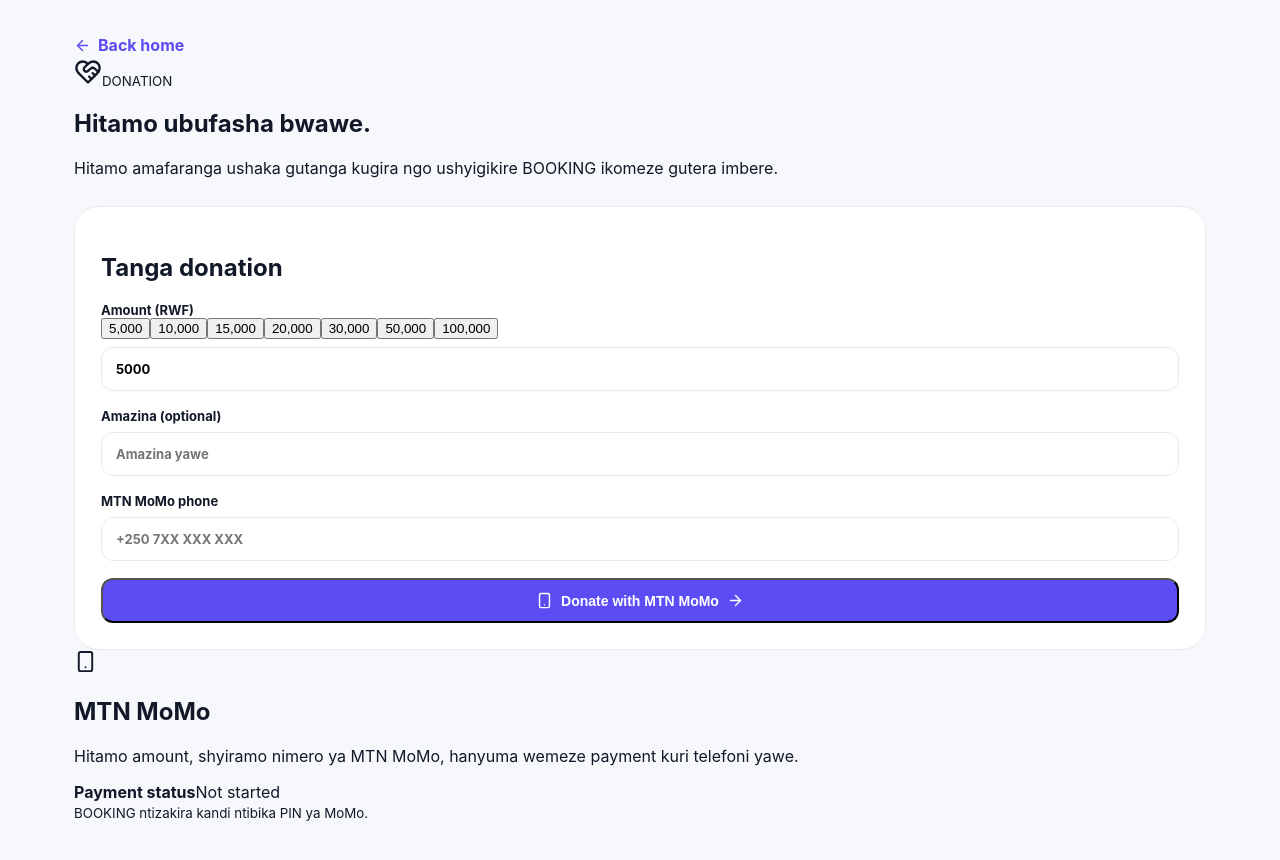
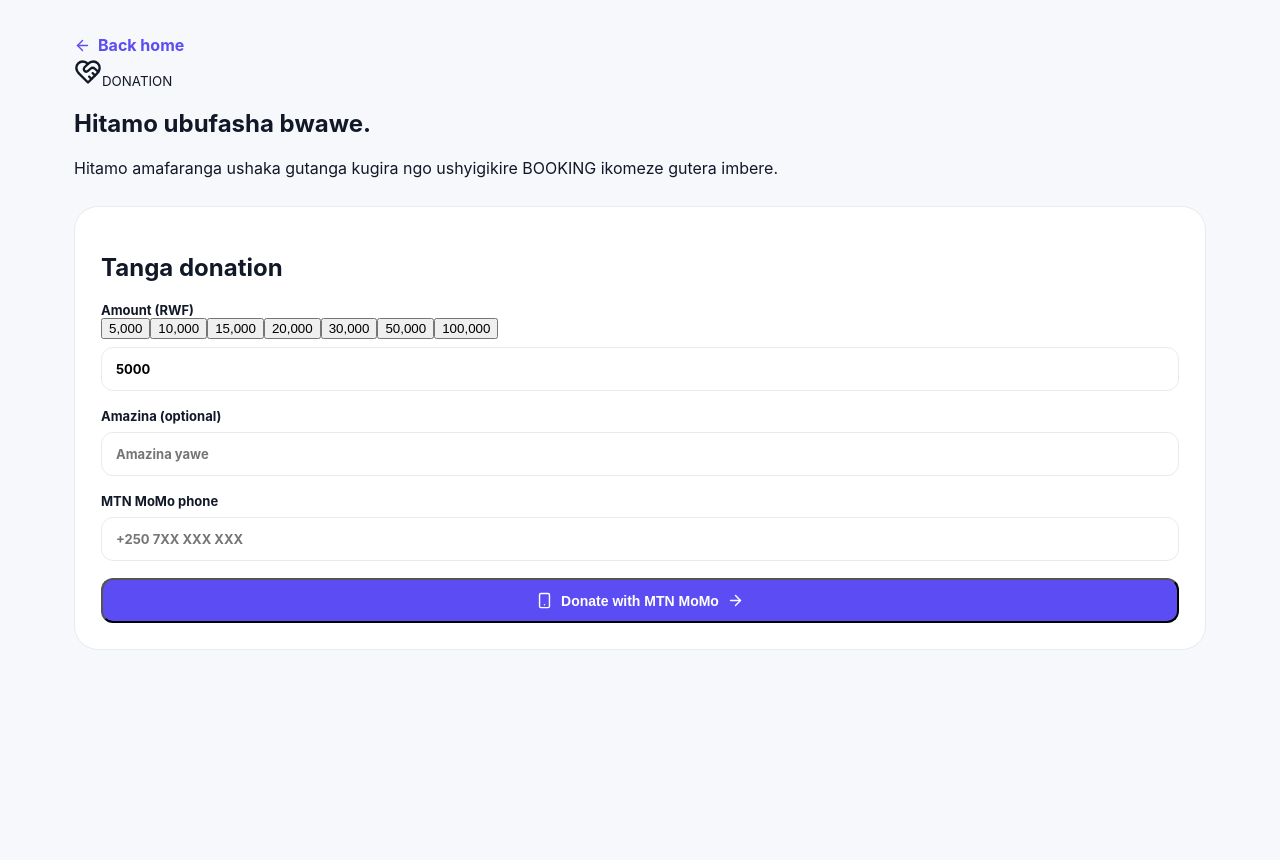
Before and after one commit to senid-221/BOOKING-, a Next.js app: page /donation in a window 1280 px wide. Shown: the top 860 px of the page. After the commit the page ends 800 px from the top, so only its background shows below. Built offline with nearby package versions, Linux system fonts and the light colour scheme.

Commit message:
Remove donation MTN MoMo information panel

```diff
--- a/app/donation/page.tsx
+++ b/app/donation/page.tsx
@@ -133,21 +133,7 @@ export default function Donation() {
           )}
         </form>
 
-        <aside className="donation-info">
-          <div className="info-icon">
-            <Smartphone size={23} />
-          </div>
-          <h2>MTN MoMo</h2>
-          <p>
-            Hitamo amount, shyiramo nimero ya MTN MoMo, hanyuma wemeze payment
-            kuri telefoni yawe.
-          </p>
-          <div className="secure">
-            <b>Payment status</b>
-            <span>{donationId ? "PENDING" : "Not started"}</span>
-          </div>
-          <small>BOOKING ntizakira kandi ntibika PIN ya MoMo.</small>
-        </aside>
+
       </div>
     </main>
   );
```
